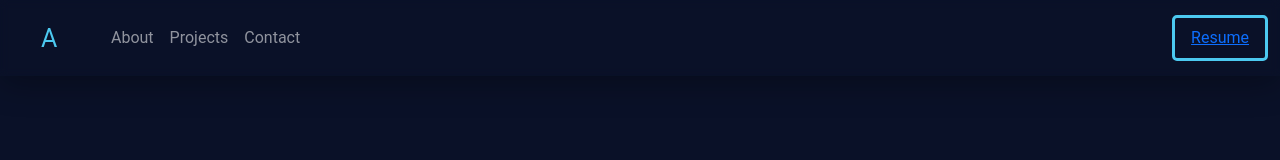
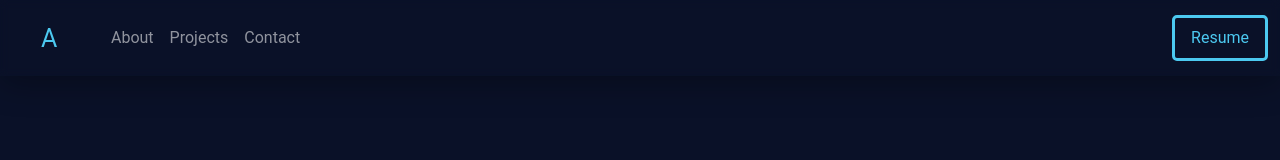
Before and after one commit to arenclissold/portfolio-page, a Vue app: page / in a window 1280 px wide. Shown: the top 160 px of the page. Built offline with nearby package versions, Linux system fonts and the light colour scheme.

Commit message:
all svg links made gray

```diff
--- a/src/App.vue
+++ b/src/App.vue
@@ -41,7 +41,7 @@
             <a class="nav-link" href="#contact">Contact</a>
           </li>
         </ul>
-        <a href="" class="button-link">Resume</a>
+        <a href="" class="button-link external-link">Resume</a>
       </div>
     </div>
   </nav>
@@ -173,7 +173,7 @@
                       role="img"
                       viewBox="0 0 24 24"
                       fill="none"
-                      stroke="currentColor"
+                      stroke="gray"
                       stroke-width="2"
                       stroke-linecap="round"
                       stroke-linejoin="round"
@@ -229,7 +229,7 @@
                       role="img"
                       viewBox="0 0 24 24"
                       fill="none"
-                      stroke="currentColor"
+                      stroke="gray"
                       stroke-width="2"
                       stroke-linecap="round"
                       stroke-linejoin="round"
@@ -285,7 +285,7 @@
                       role="img"
                       viewBox="0 0 24 24"
                       fill="none"
-                      stroke="currentColor"
+                      stroke="gray"
                       stroke-width="2"
                       stroke-linecap="round"
                       stroke-linejoin="round"
@@ -316,7 +316,7 @@
             facilis, aliquam illum voluptatibus suscipit eum dolorem rerum
             ratione odio assumenda beatae laudantium impedit nostrum.
           </p>
-          <a href="mailto:arenclissold@gmail.com" class="hello-button"
+          <a href="mailto:arenclissold@gmail.com" class="hello-button external-link"
             >Say Hello</a
           >
         </section>
@@ -374,7 +374,9 @@
 </template>
 
 <script>
-export default {};
+export default {
+
+};
 </script>
 
 <style>
@@ -385,9 +387,18 @@ export default {};
   font-family: "Roboto", sans-serif;
 }
 
-svg:hover {
+.external-link {
+  text-decoration: none;
+  color: #4cc9f0;
+}
+
+.project-git:hover {
   stroke: #4cc9f0;
 }
+.project-link svg:hover {
+  stroke: #4cc9f0;
+}
+
 
 .centered {
   text-align: center;
@@ -439,11 +450,6 @@ section {
 .button-link:hover {
   color: #0a1128;
   background-color: #4cc9f0;
-}
-
-a {
-  text-decoration: none;
-  color: #4cc9f0;
 }
 
 .line {
```
Also changed, not shown: 1 other file (tests, documents, lock files or other folders).
